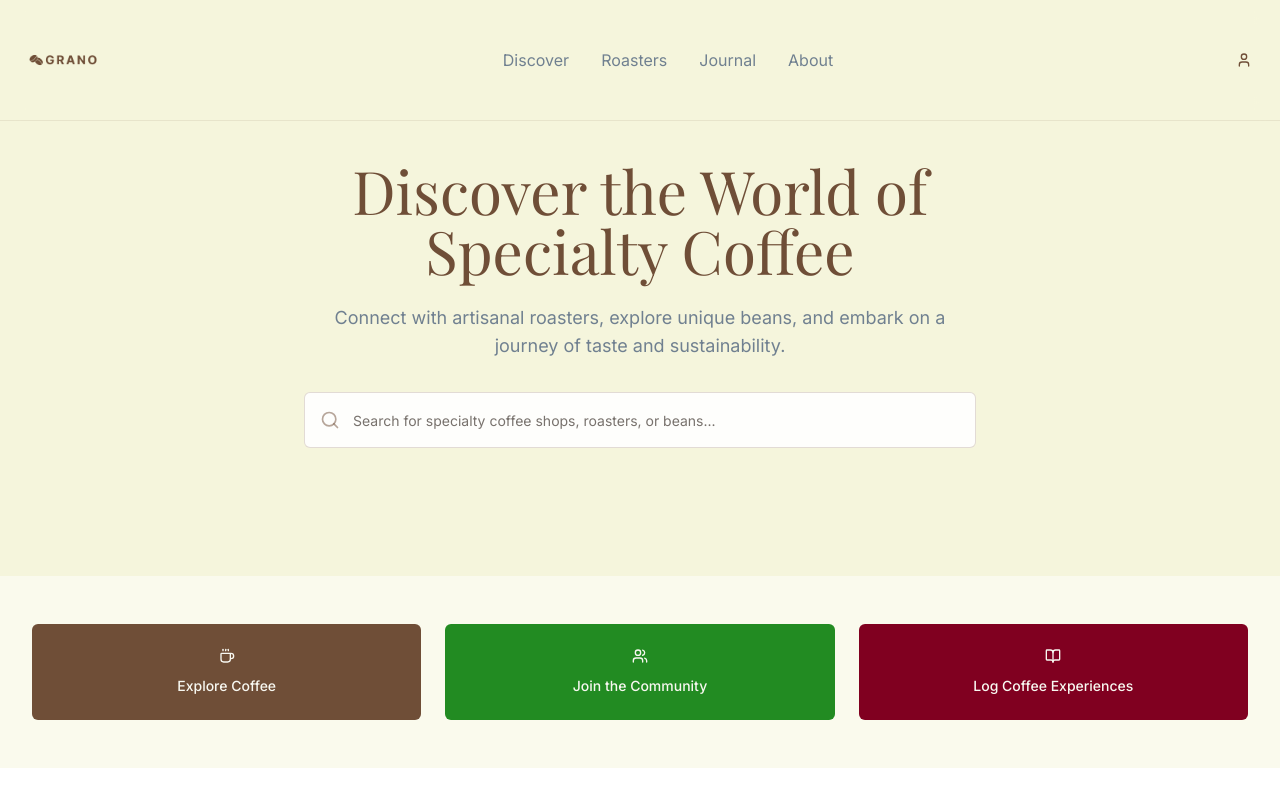
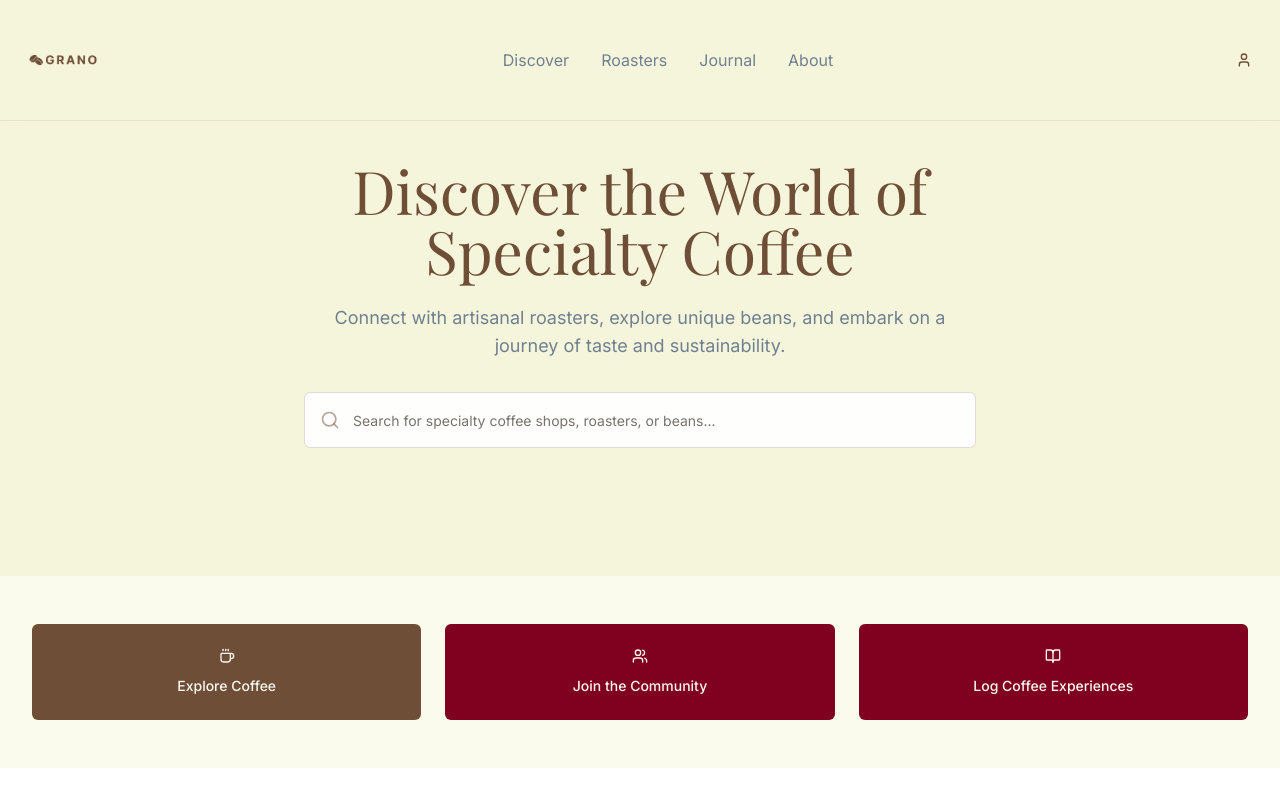
Before and after one commit to omardelachica/grano-published, a React (Vite) app: page / in a window 1280 px wide. Shown: the top 800 px of the page. Built offline with nearby package versions, Linux system fonts and the light colour scheme; a web font is replaced by a local one.

Commit message:
Change button color scheme
Updated the button color scheme to reduce the prominence of green, addressing concerns about its excessive use.
[skip gpt_engineer]

```diff
--- a/src/pages/Index.tsx
+++ b/src/pages/Index.tsx
@@ -42,7 +42,7 @@ const Index = () => {
               <span>Explore Coffee</span>
             </Button>
             <Button
-              className="h-auto py-6 bg-forest hover:bg-forest/90 flex flex-col items-center gap-3"
+              className="h-auto py-6 bg-burgundy hover:bg-burgundy/90 flex flex-col items-center gap-3"
             >
               <Users className="h-6 w-6" />
               <span>Join the Community</span>
@@ -57,6 +57,7 @@ const Index = () => {
         </div>
       </section>
 
+      {/* Rest of the sections */}
       {/* Featured Roasters & Coffee */}
       <section className="py-20 bg-white">
         <div className="container">
```
